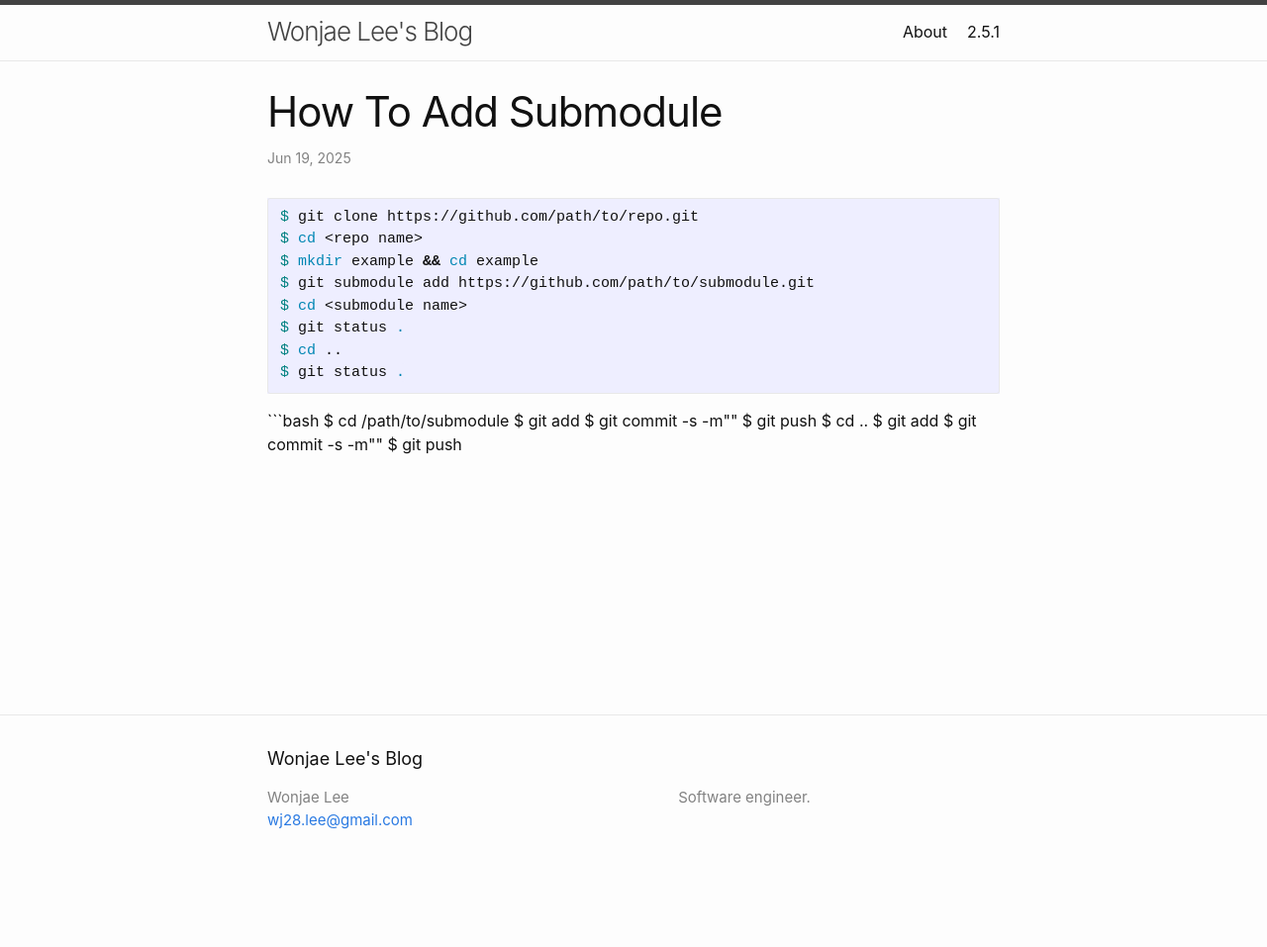
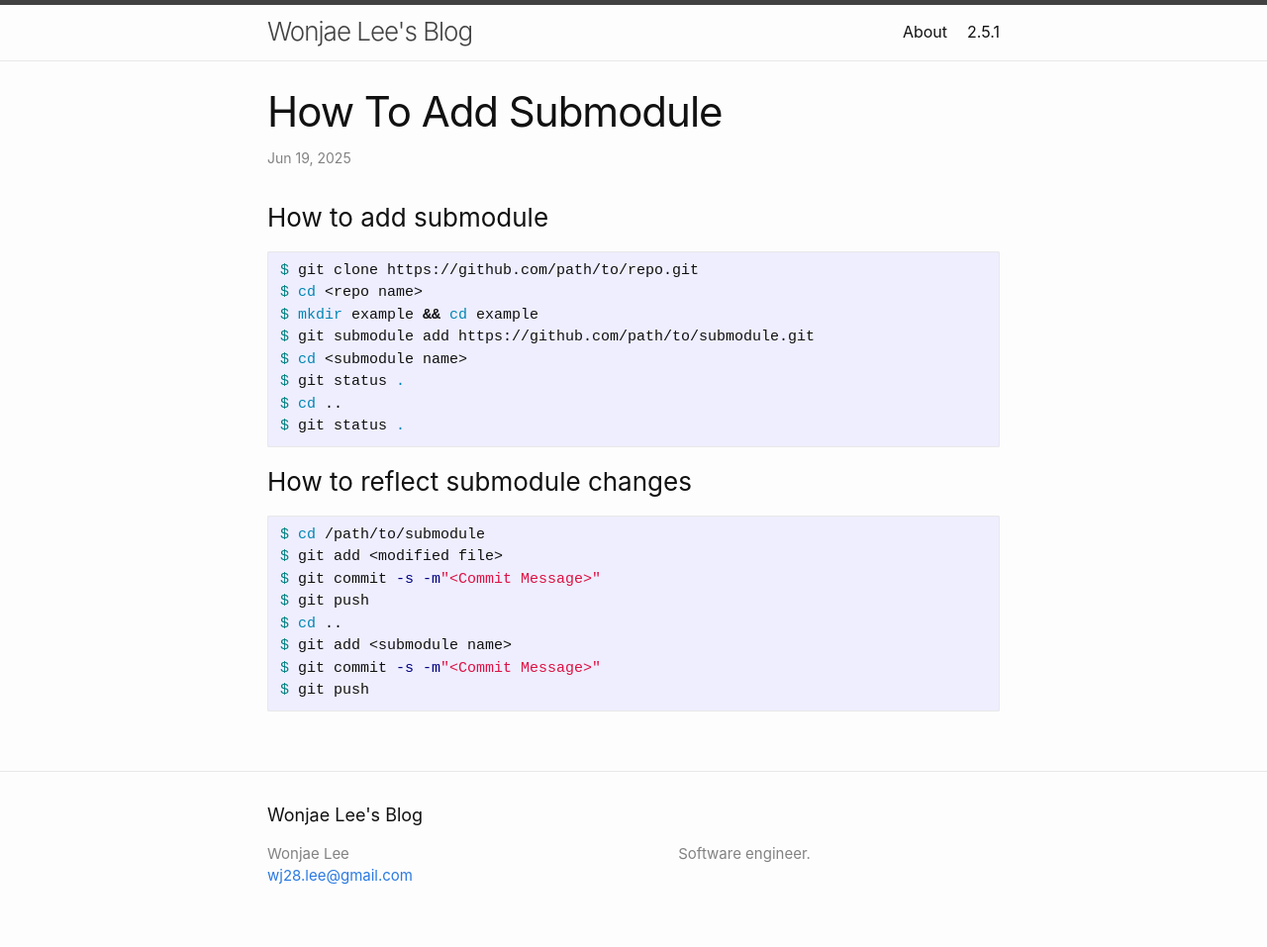
Before and after one commit to wj28lee/wj28lee.github.io, a Jekyll site: the page built from _posts/2025-06-19-how-to-add-submodule.md, in a window 1280 px wide. Shown: the whole page at 99% size. Built offline with Jekyll 4.4.1, drawn with Linux system fonts in a browser that asks for light colours; our own code applies the rules of GitHub Pages for plain Markdown files; before the commit the page ends 900 px from its top, so only the background shows below that.

Commit message:
New post
Signed-off-by: root <Wonjae Lee>

````diff
--- a/_posts/2025-06-19-how-to-add-submodule.md
+++ b/_posts/2025-06-19-how-to-add-submodule.md
@@ -1,3 +1,4 @@
+### How to add submodule
 ```bash
 $ git clone https://github.com/path/to/repo.git
 $ cd <repo name>
@@ -8,6 +9,7 @@ $ git status .
 $ cd ..
 $ git status .
 ```
+### How to reflect submodule changes
 ```bash
 $ cd /path/to/submodule
 $ git add <modified file>
@@ -17,3 +19,4 @@ $ cd ..
 $ git add <submodule name>
 $ git commit -s -m"<Commit Message>"
 $ git push
+```
````
